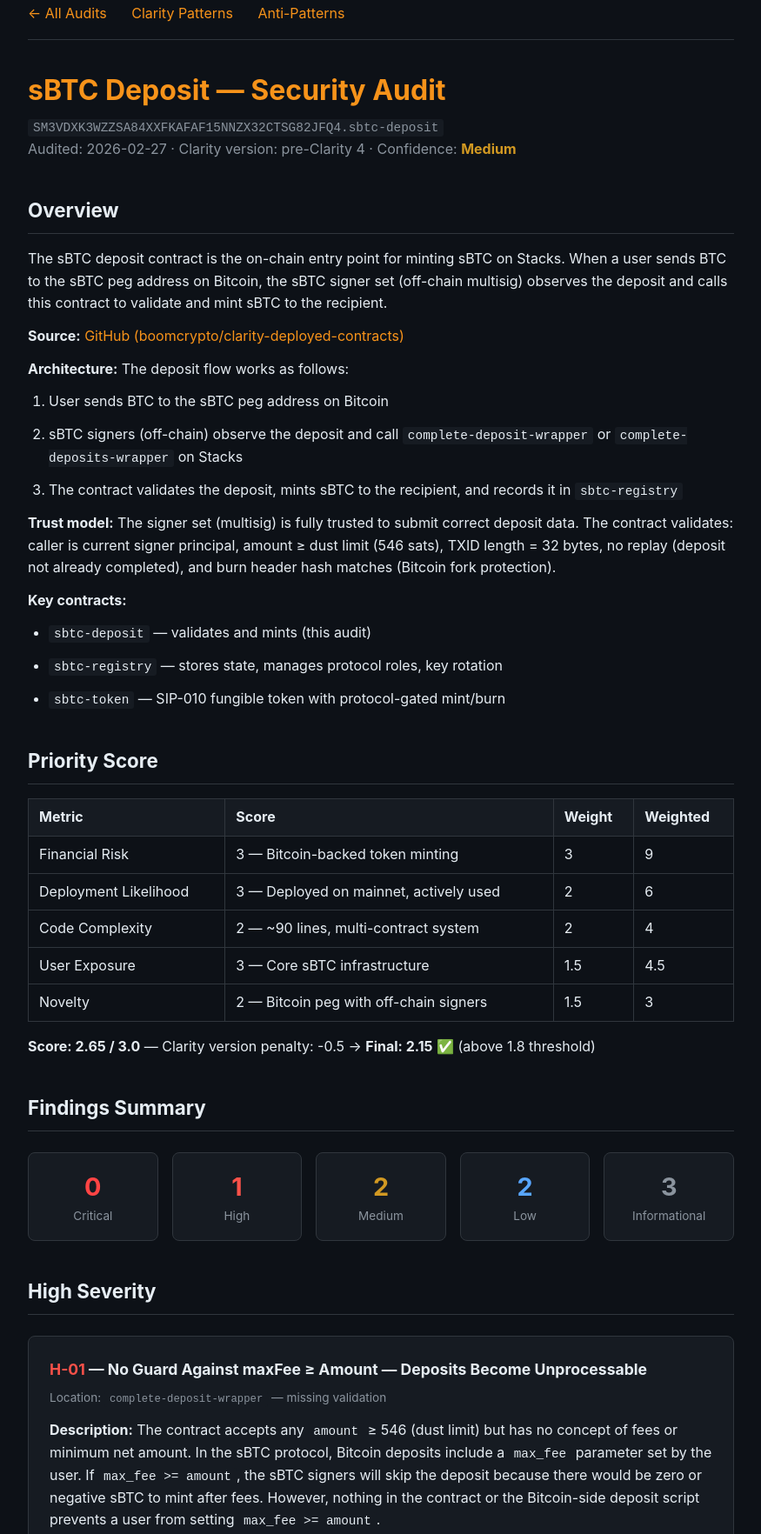
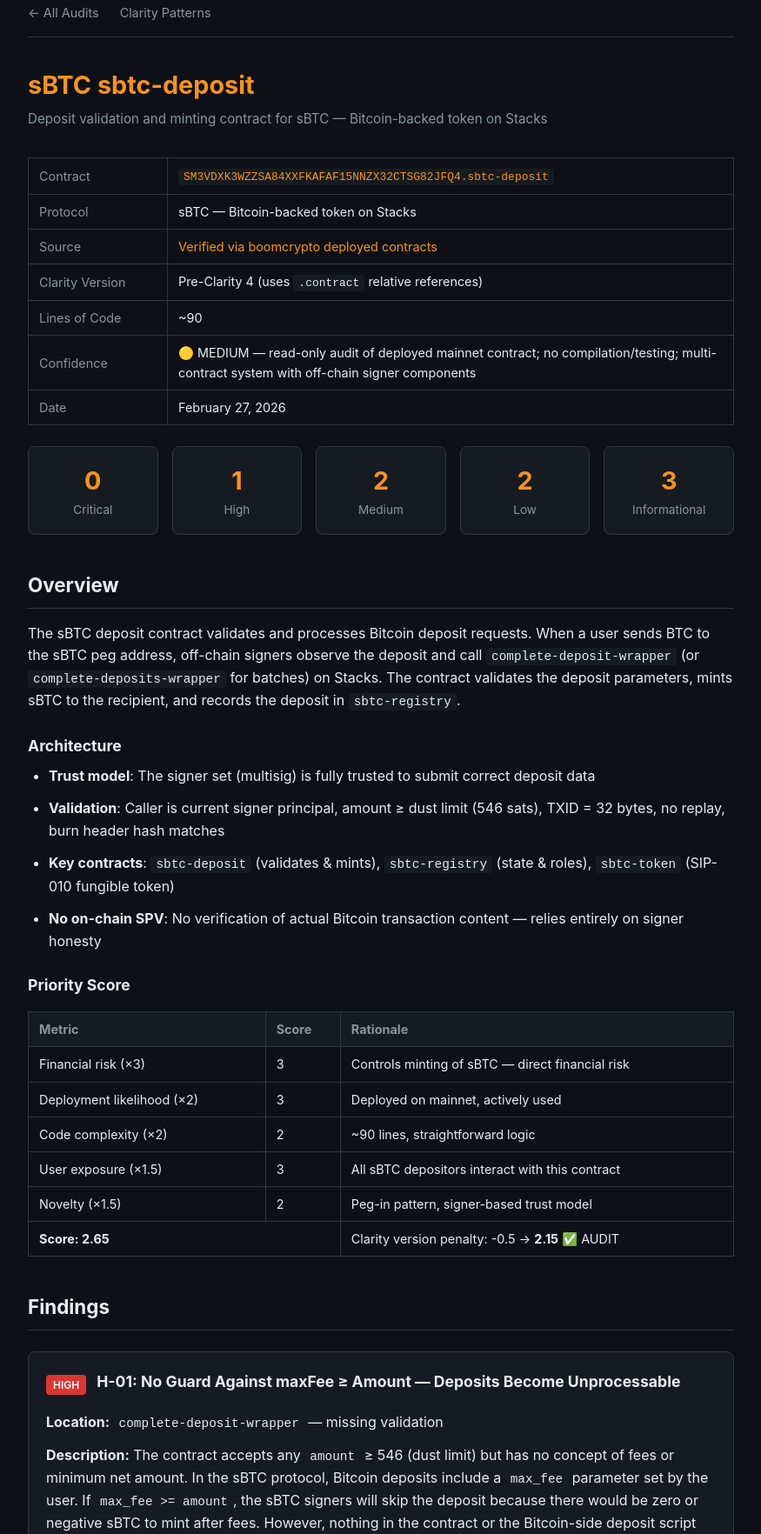
Before and after one commit to cocoa007/clarity-audit, a website: page sbtc-deposit.html in a window 1280 px wide. Shown: the part 29-1793 px from the top of the page at 87% size, without its empty margins (202-1077 px from the left). Drawn offline with Linux system fonts and the light colour scheme.

Commit message:
audit: sbtc-deposit — 0C/1H/2M/2L/3I, score 2.15

```diff
--- a/sbtc-deposit.html
+++ b/sbtc-deposit.html
@@ -3,7 +3,7 @@
 <head>
 <meta charset="UTF-8">
 <meta name="viewport" content="width=device-width, initial-scale=1.0">
-<title>sBTC Deposit Audit — cocoa007</title>
+<title>Audit: sBTC sbtc-deposit — cocoa007</title>
 <style>
 :root {
   --bg: #0d1117;
@@ -27,8 +27,8 @@ body {
 }
 a { color: var(--accent); text-decoration: none; }
 a:hover { text-decoration: underline; }
-h1 { font-size: 2rem; margin-bottom: 0.25rem; color: var(--accent); }
-.subtitle { color: var(--text-muted); font-size: 1rem; margin-bottom: 2rem; }
+h1 { font-size: 1.8rem; margin-bottom: 0.25rem; color: var(--accent); }
+.subtitle { color: var(--text-muted); font-size: 0.95rem; margin-bottom: 2rem; }
 h2 { font-size: 1.4rem; margin-top: 2.5rem; margin-bottom: 1rem; padding-bottom: 0.5rem; border-bottom: 1px solid var(--border); }
 h3 { font-size: 1.1rem; margin-top: 1.5rem; margin-bottom: 0.5rem; }
 p, li { margin-bottom: 0.75rem; }
@@ -36,87 +36,89 @@ ul, ol { padding-left: 1.5rem; }
 pre { background: var(--surface); border: 1px solid var(--border); border-radius: 6px; padding: 1rem; overflow-x: auto; margin: 1rem 0; font-family: var(--font-mono); font-size: 0.85rem; }
 code { font-family: var(--font-mono); font-size: 0.9em; background: var(--surface); padding: 2px 6px; border-radius: 3px; }
 pre code { background: none; padding: 0; }
-.stat-grid { display: grid; grid-template-columns: repeat(auto-fit, minmax(140px, 1fr)); gap: 1rem; margin: 1.5rem 0; }
+.nav { display: flex; gap: 1.5rem; margin-bottom: 2rem; padding-bottom: 1rem; border-bottom: 1px solid var(--border); }
+.nav a { color: var(--text-muted); font-size: 0.9rem; }
+.nav a:hover { color: var(--accent); }
+table { width: 100%; border-collapse: collapse; margin: 1rem 0; font-size: 0.9rem; }
+th, td { padding: 0.5rem 0.75rem; border: 1px solid var(--border); text-align: left; }
+th { background: var(--surface); color: var(--text-muted); }
+.finding { background: var(--surface); border: 1px solid var(--border); border-radius: 8px; padding: 1.25rem; margin: 1.5rem 0; }
+.finding-header { display: flex; gap: 0.75rem; align-items: center; margin-bottom: 0.75rem; flex-wrap: wrap; }
+.badge { display: inline-block; padding: 2px 8px; border-radius: 4px; font-size: 0.75rem; font-weight: 600; }
+.badge.critical { background: var(--red); color: #fff; }
+.badge.high { background: #da3633; color: #fff; }
+.badge.medium { background: var(--yellow); color: #000; }
+.badge.low { background: var(--blue); color: #000; }
+.badge.info { background: var(--text-muted); color: #000; }
+.finding h3 { margin-top: 0; }
+.stat-grid { display: grid; grid-template-columns: repeat(auto-fit, minmax(130px, 1fr)); gap: 1rem; margin: 1.5rem 0; }
 .stat-card { background: var(--surface); border: 1px solid var(--border); border-radius: 8px; padding: 1rem; text-align: center; }
-.stat-card .number { font-size: 1.8rem; font-weight: bold; }
+.stat-card .num { font-size: 1.8rem; font-weight: 700; color: var(--accent); }
 .stat-card .label { color: var(--text-muted); font-size: 0.85rem; }
-.severity-critical { color: #ff4444; font-weight: bold; }
-.severity-high { color: var(--red); font-weight: bold; }
-.severity-medium { color: var(--yellow); font-weight: bold; }
-.severity-low { color: var(--blue); font-weight: bold; }
-.severity-info { color: var(--text-muted); font-weight: bold; }
-.finding { background: var(--surface); border: 1px solid var(--border); border-radius: 8px; padding: 1.5rem; margin: 1.5rem 0; }
-.finding h3 { margin-top: 0; }
-.finding-meta { color: var(--text-muted); font-size: 0.85rem; margin-bottom: 0.75rem; }
-nav { margin-bottom: 2rem; padding-bottom: 1rem; border-bottom: 1px solid var(--border); }
-nav a { margin-right: 1.5rem; }
-footer { margin-top: 3rem; padding-top: 1rem; border-top: 1px solid var(--border); color: var(--text-muted); font-size: 0.85rem; }
-table { width: 100%; border-collapse: collapse; margin: 1rem 0; }
-th, td { padding: 0.5rem 0.75rem; border: 1px solid var(--border); text-align: left; }
-th { background: var(--surface); }
+.meta-table { font-size: 0.9rem; }
+.meta-table td:first-child { color: var(--text-muted); white-space: nowrap; width: 160px; }
+footer { margin-top: 3rem; padding-top: 1.5rem; border-top: 1px solid var(--border); color: var(--text-muted); font-size: 0.85rem; }
 </style>
 </head>
 <body>
 
-<nav>
+<nav class="nav">
   <a href="/clarity-audit/">← All Audits</a>
   <a href="/clarity-audit/patterns.html">Clarity Patterns</a>
-  <a href="/clarity-audit/anti-patterns.html">Anti-Patterns</a>
 </nav>
 
-<h1>sBTC Deposit — Security Audit</h1>
-<p class="subtitle">
-  <code>SM3VDXK3WZZSA84XXFKAFAF15NNZX32CTSG82JFQ4.sbtc-deposit</code><br>
-  Audited: 2026-02-27 · Clarity version: pre-Clarity 4 · Confidence: <strong style="color: var(--yellow);">Medium</strong>
-</p>
+<h1>sBTC sbtc-deposit</h1>
+<p class="subtitle">Deposit validation and minting contract for sBTC — Bitcoin-backed token on Stacks</p>
+
+<table class="meta-table">
+  <tr><td>Contract</td><td><code><a href="https://explorer.hiro.so/txid/SM3VDXK3WZZSA84XXFKAFAF15NNZX32CTSG82JFQ4.sbtc-deposit?chain=mainnet">SM3VDXK3WZZSA84XXFKAFAF15NNZX32CTSG82JFQ4.sbtc-deposit</a></code></td></tr>
+  <tr><td>Protocol</td><td>sBTC — Bitcoin-backed token on Stacks</td></tr>
+  <tr><td>Source</td><td><a href="https://raw.githubusercontent.com/boomcrypto/clarity-deployed-contracts/main/contracts/SM3VDXK3WZZSA84XXFKAFAF15NNZX32CTSG82JFQ4/sbtc-deposit.clar">Verified via boomcrypto deployed contracts</a></td></tr>
+  <tr><td>Clarity Version</td><td>Pre-Clarity 4 (uses <code>.contract</code> relative references)</td></tr>
+  <tr><td>Lines of Code</td><td>~90</td></tr>
+  <tr><td>Confidence</td><td>🟡 MEDIUM — read-only audit of deployed mainnet contract; no compilation/testing; multi-contract system with off-chain signer components</td></tr>
+  <tr><td>Date</td><td>February 27, 2026</td></tr>
+</table>
+
+<div class="stat-grid">
+  <div class="stat-card"><div class="num">0</div><div class="label">Critical</div></div>
+  <div class="stat-card"><div class="num">1</div><div class="label">High</div></div>
+  <div class="stat-card"><div class="num">2</div><div class="label">Medium</div></div>
+  <div class="stat-card"><div class="num">2</div><div class="label">Low</div></div>
+  <div class="stat-card"><div class="num">3</div><div class="label">Informational</div></div>
+</div>
 
 <h2>Overview</h2>
-<p>The sBTC deposit contract is the on-chain entry point for minting sBTC on Stacks. When a user sends BTC to the sBTC peg address on Bitcoin, the sBTC signer set (off-chain multisig) observes the deposit and calls this contract to validate and mint sBTC to the recipient.</p>
+<p>The sBTC deposit contract validates and processes Bitcoin deposit requests. When a user sends BTC to the sBTC peg address, off-chain signers observe the deposit and call <code>complete-deposit-wrapper</code> (or <code>complete-deposits-wrapper</code> for batches) on Stacks. The contract validates the deposit parameters, mints sBTC to the recipient, and records the deposit in <code>sbtc-registry</code>.</p>
 
-<p><strong>Source:</strong> <a href="https://raw.githubusercontent.com/boomcrypto/clarity-deployed-contracts/main/contracts/SM3VDXK3WZZSA84XXFKAFAF15NNZX32CTSG82JFQ4/sbtc-deposit.clar">GitHub (boomcrypto/clarity-deployed-contracts)</a></p>
-
-<p><strong>Architecture:</strong> The deposit flow works as follows:</p>
-<ol>
-  <li>User sends BTC to the sBTC peg address on Bitcoin</li>
-  <li>sBTC signers (off-chain) observe the deposit and call <code>complete-deposit-wrapper</code> or <code>complete-deposits-wrapper</code> on Stacks</li>
-  <li>The contract validates the deposit, mints sBTC to the recipient, and records it in <code>sbtc-registry</code></li>
-</ol>
-
-<p><strong>Trust model:</strong> The signer set (multisig) is fully trusted to submit correct deposit data. The contract validates: caller is current signer principal, amount ≥ dust limit (546 sats), TXID length = 32 bytes, no replay (deposit not already completed), and burn header hash matches (Bitcoin fork protection).</p>
-
-<p><strong>Key contracts:</strong></p>
+<h3>Architecture</h3>
 <ul>
-  <li><code>sbtc-deposit</code> — validates and mints (this audit)</li>
-  <li><code>sbtc-registry</code> — stores state, manages protocol roles, key rotation</li>
-  <li><code>sbtc-token</code> — SIP-010 fungible token with protocol-gated mint/burn</li>
+  <li><strong>Trust model</strong>: The signer set (multisig) is fully trusted to submit correct deposit data</li>
+  <li><strong>Validation</strong>: Caller is current signer principal, amount ≥ dust limit (546 sats), TXID = 32 bytes, no replay, burn header hash matches</li>
+  <li><strong>Key contracts</strong>: <code>sbtc-deposit</code> (validates &amp; mints), <code>sbtc-registry</code> (state &amp; roles), <code>sbtc-token</code> (SIP-010 fungible token)</li>
+  <li><strong>No on-chain SPV</strong>: No verification of actual Bitcoin transaction content — relies entirely on signer honesty</li>
 </ul>
 
-<h2>Priority Score</h2>
+<h3>Priority Score</h3>
 <table>
-  <tr><th>Metric</th><th>Score</th><th>Weight</th><th>Weighted</th></tr>
-  <tr><td>Financial Risk</td><td>3 — Bitcoin-backed token minting</td><td>3</td><td>9</td></tr>
-  <tr><td>Deployment Likelihood</td><td>3 — Deployed on mainnet, actively used</td><td>2</td><td>6</td></tr>
-  <tr><td>Code Complexity</td><td>2 — ~90 lines, multi-contract system</td><td>2</td><td>4</td></tr>
-  <tr><td>User Exposure</td><td>3 — Core sBTC infrastructure</td><td>1.5</td><td>4.5</td></tr>
-  <tr><td>Novelty</td><td>2 — Bitcoin peg with off-chain signers</td><td>1.5</td><td>3</td></tr>
+  <tr><th>Metric</th><th>Score</th><th>Rationale</th></tr>
+  <tr><td>Financial risk (×3)</td><td>3</td><td>Controls minting of sBTC — direct financial risk</td></tr>
+  <tr><td>Deployment likelihood (×2)</td><td>3</td><td>Deployed on mainnet, actively used</td></tr>
+  <tr><td>Code complexity (×2)</td><td>2</td><td>~90 lines, straightforward logic</td></tr>
+  <tr><td>User exposure (×1.5)</td><td>3</td><td>All sBTC depositors interact with this contract</td></tr>
+  <tr><td>Novelty (×1.5)</td><td>2</td><td>Peg-in pattern, signer-based trust model</td></tr>
+  <tr><td colspan="2"><strong>Score: 2.65</strong></td><td>Clarity version penalty: -0.5 → <strong>2.15</strong> ✅ AUDIT</td></tr>
 </table>
-<p><strong>Score: 2.65 / 3.0</strong> — Clarity version penalty: -0.5 → <strong>Final: 2.15</strong> ✅ (above 1.8 threshold)</p>
 
-<h2>Findings Summary</h2>
+<h2>Findings</h2>
 
-<div class="stat-grid">
-  <div class="stat-card"><div class="number" style="color: #ff4444;">0</div><div class="label">Critical</div></div>
-  <div class="stat-card"><div class="number" style="color: var(--red);">1</div><div class="label">High</div></div>
-  <div class="stat-card"><div class="number" style="color: var(--yellow);">2</div><div class="label">Medium</div></div>
-  <div class="stat-card"><div class="number" style="color: var(--blue);">2</div><div class="label">Low</div></div>
-  <div class="stat-card"><div class="number" style="color: var(--text-muted);">3</div><div class="label">Informational</div></div>
-</div>
-
-<h2>High Severity</h2>
-
+<!-- H-01 -->
 <div class="finding">
-  <h3><span class="severity-high">H-01</span> — No Guard Against maxFee ≥ Amount — Deposits Become Unprocessable</h3>
-  <p class="finding-meta">Location: <code>complete-deposit-wrapper</code> — missing validation</p>
+  <div class="finding-header">
+    <span class="badge high">HIGH</span>
+    <h3>H-01: No Guard Against maxFee ≥ Amount — Deposits Become Unprocessable</h3>
+  </div>
+  <p><strong>Location:</strong> <code>complete-deposit-wrapper</code> — missing validation</p>
   <p><strong>Description:</strong> The contract accepts any <code>amount</code> ≥ 546 (dust limit) but has no concept of fees or minimum net amount. In the sBTC protocol, Bitcoin deposits include a <code>max_fee</code> parameter set by the user. If <code>max_fee >= amount</code>, the sBTC signers will skip the deposit because there would be zero or negative sBTC to mint after fees. However, nothing in the contract or the Bitcoin-side deposit script prevents a user from setting <code>max_fee >= amount</code>.</p>
   <p>This results in <strong>permanently stuck BTC</strong>: the Bitcoin is sent to the peg address, but signers will never call <code>complete-deposit-wrapper</code> for it because the economics don't work. The BTC cannot be recovered.</p>
   <p><strong>Impact:</strong> Users lose funds. We personally experienced this: 5,000 sats stuck in a deposit where maxFee ≥ amount. The signers simply never process it. There is no reclaim mechanism.</p>
@@ -130,13 +132,15 @@ th { background: var(--surface); }
   <p><strong>Note:</strong> This is partially an off-chain/signer issue, but the lack of any on-chain reclaim path makes it a High severity finding for the protocol as a whole.</p>
 </div>
 
-<h2>Medium Severity</h2>
-
+<!-- M-01 -->
 <div class="finding">
-  <h3><span class="severity-medium">M-01</span> — Batch Deposit Failure Aborts All Subsequent Deposits</h3>
-  <p class="finding-meta">Location: <code>complete-individual-deposits-helper</code></p>
+  <div class="finding-header">
+    <span class="badge medium">MEDIUM</span>
+    <h3>M-01: Batch Deposit Failure Aborts All Subsequent Deposits</h3>
+  </div>
+  <p><strong>Location:</strong> <code>complete-individual-deposits-helper</code></p>
   <p><strong>Description:</strong> The <code>complete-deposits-wrapper</code> uses <code>fold</code> with <code>complete-individual-deposits-helper</code>. If any individual deposit fails (e.g., replay, bad burn hash), the error is propagated and <strong>all subsequent deposits in the batch are skipped</strong>. The fold returns the error and stops processing.</p>
-  <pre><code>(match helper-response
+<pre><code>(match helper-response
   index
     (begin
       (unwrap!
@@ -152,52 +156,69 @@ th { background: var(--surface); }
   <p><strong>Recommendation:</strong> Use a "skip on error" pattern instead of aborting. Return an <code>(ok)</code> with an error log for failed individual deposits, allowing the fold to continue processing remaining deposits.</p>
 </div>
 
+<!-- M-02 -->
 <div class="finding">
-  <h3><span class="severity-medium">M-02</span> — No Maximum Amount Cap on Deposits</h3>
-  <p class="finding-meta">Location: <code>complete-deposit-wrapper</code> — amount validation</p>
+  <div class="finding-header">
+    <span class="badge medium">MEDIUM</span>
+    <h3>M-02: No Maximum Amount Cap on Deposits</h3>
+  </div>
+  <p><strong>Location:</strong> <code>complete-deposit-wrapper</code> — amount validation</p>
   <p><strong>Description:</strong> The contract only enforces <code>amount >= dust-limit</code> (546 sats) with no upper bound. A compromised or buggy signer could mint an arbitrary amount of sBTC in a single transaction.</p>
   <p><strong>Impact:</strong> If the signer key is compromised, an attacker can mint unlimited sBTC. While this is inherent to the trust model (signers are trusted), a sanity cap (e.g., no single deposit > 21M BTC worth of sats) would limit blast radius.</p>
   <p><strong>Recommendation:</strong> Add a reasonable per-deposit cap as a safety rail, even if set very high (e.g., 2,100,000,000,000,000 sats = 21M BTC). This limits damage from key compromise or bugs.</p>
 </div>
 
-<h2>Low Severity</h2>
-
+<!-- L-01 -->
 <div class="finding">
-  <h3><span class="severity-low">L-01</span> — Error Code Collision in Batch Deposits</h3>
-  <p class="finding-meta">Location: <code>complete-individual-deposits-helper</code></p>
+  <div class="finding-header">
+    <span class="badge low">LOW</span>
+    <h3>L-01: Error Code Collision in Batch Deposits</h3>
+  </div>
+  <p><strong>Location:</strong> <code>complete-individual-deposits-helper</code></p>
   <p><strong>Description:</strong> The error encoding is <code>ERR_DEPOSIT_INDEX_PREFIX + 10 + index</code>. <code>ERR_DEPOSIT_INDEX_PREFIX</code> is <code>u303</code>. So errors are <code>u313</code>, <code>u314</code>, etc. For large batches (index > ~696), these could theoretically collide with other protocol error codes, though in practice the list is capped at 500 items (max error = u813).</p>
   <p><strong>Impact:</strong> Low — error codes could be confusing but functional impact is minimal.</p>
   <p><strong>Recommendation:</strong> Use a dedicated error range (e.g., <code>u10000 + index</code>) to avoid any possible collision.</p>
 </div>
 
+<!-- L-02 -->
 <div class="finding">
-  <h3><span class="severity-low">L-02</span> — No Event Emission in Deposit Contract</h3>
-  <p class="finding-meta">Location: <code>complete-deposit-wrapper</code></p>
+  <div class="finding-header">
+    <span class="badge low">LOW</span>
+    <h3>L-02: No Event Emission in Deposit Contract</h3>
+  </div>
+  <p><strong>Location:</strong> <code>complete-deposit-wrapper</code></p>
   <p><strong>Description:</strong> The deposit contract itself emits no <code>print</code> events. Events are only emitted by <code>sbtc-registry.complete-deposit</code>. If the registry call fails after minting, the mint event exists but no deposit-completion event is emitted, making it harder to track partial failures.</p>
   <p><strong>Impact:</strong> Low — observability gap. The registry does emit events, but a failed registry call after successful mint would leave an inconsistent state with no deposit event.</p>
   <p><strong>Recommendation:</strong> Emit a print event in the deposit contract itself for better observability.</p>
 </div>
 
-<h2>Informational</h2>
-
+<!-- I-01 -->
 <div class="finding">
-  <h3><span class="severity-info">I-01</span> — Pre-Clarity 4 — Uses Legacy Contract Call Patterns</h3>
-  <p class="finding-meta">Location: Contract-wide</p>
+  <div class="finding-header">
+    <span class="badge info">INFO</span>
+    <h3>I-01: Pre-Clarity 4 — Uses Legacy Contract Call Patterns</h3>
+  </div>
   <p><strong>Description:</strong> The contract uses <code>.sbtc-registry</code> and <code>.sbtc-token</code> relative references and does not use Clarity 4's <code>as-contract?</code> with explicit asset allowances. While this contract doesn't use <code>as-contract</code> at all (minting is done via <code>contract-call?</code> to the token), future upgrades should adopt Clarity 4 patterns.</p>
   <p><strong>Recommendation:</strong> When upgrading, migrate to Clarity 4 for <code>as-contract?</code> with explicit asset allowances and <code>contract-hash?</code> for verifying contract integrity.</p>
 </div>
 
+<!-- I-02 -->
 <div class="finding">
-  <h3><span class="severity-info">I-02</span> — Signer Principal is Single Point of Trust</h3>
-  <p class="finding-meta">Location: Signer validation</p>
+  <div class="finding-header">
+    <span class="badge info">INFO</span>
+    <h3>I-02: Signer Principal is Single Point of Trust</h3>
+  </div>
   <p><strong>Description:</strong> The <code>current-signer-principal</code> is a single address checked via <code>is-eq tx-sender</code>. This represents the multisig output of the signer set, but on-chain it appears as a single principal. Key rotation is handled by <code>sbtc-registry.rotate-keys</code> (governance-only).</p>
   <p><strong>Impact:</strong> Standard for the sBTC design. The signer set is the root of trust. If compromised, unlimited minting is possible.</p>
   <p><strong>Recommendation:</strong> Informational — this is the intended design. Consider time-locked minting caps as defense-in-depth.</p>
 </div>
 
+<!-- I-03 -->
 <div class="finding">
-  <h3><span class="severity-info">I-03</span> — No Recipient Validation</h3>
-  <p class="finding-meta">Location: <code>complete-deposit-wrapper</code></p>
+  <div class="finding-header">
+    <span class="badge info">INFO</span>
+    <h3>I-03: No Recipient Validation</h3>
+  </div>
   <p><strong>Description:</strong> The <code>recipient</code> parameter is an unchecked <code>principal</code>. Signers could (accidentally or maliciously) mint sBTC to any address, including the contract itself or burn addresses.</p>
   <p><strong>Impact:</strong> Low likelihood given trusted signers, but no guardrails exist.</p>
   <p><strong>Recommendation:</strong> Consider basic validation (e.g., recipient is a standard principal, not a contract principal) if the protocol intends deposits only for user wallets.</p>
@@ -222,22 +243,28 @@ th { background: var(--surface); }
   <li><code>get-balance</code> includes locked tokens — documented behavior, not a bug</li>
 </ul>
 
-<h2>Overall Assessment</h2>
+<h2>Positive Observations</h2>
+<ul>
+  <li><strong>Lean and minimal</strong>: ~90 lines of logic with a single clear responsibility — validate and mint deposits</li>
+  <li><strong>Replay protection</strong>: Registry uses <code>map-insert</code> ensuring each deposit can only be recorded once</li>
+  <li><strong>Fork protection</strong>: Burn header hash validation prevents cross-fork replay attacks</li>
+  <li><strong>Dust limit enforcement</strong>: Minimum 546 sats prevents economically meaningless deposits</li>
+  <li><strong>TXID validation</strong>: 32-byte length check on sweep transaction IDs</li>
+  <li><strong>No reentrancy risk</strong>: Clarity prevents reentrancy by design</li>
+  <li><strong>No direct asset custody</strong>: Contract never holds funds — minting goes directly to recipient</li>
+</ul>
+
+<h2>Summary</h2>
 <p>The sbtc-deposit contract is <strong>well-structured and minimal</strong> — it does one thing (validate and mint deposits) with appropriate access control. The main risks are:</p>
 <ol>
   <li><strong>Off-chain/protocol-level:</strong> The maxFee ≥ amount issue (H-01) is the most impactful real-world problem, as it leads to permanent fund loss with no reclaim path</li>
   <li><strong>Batch processing:</strong> The all-or-nothing batch semantics (M-01) could cause operational issues</li>
   <li><strong>Trust concentration:</strong> The entire system trusts the signer set — standard for sBTC's design but worth noting</li>
 </ol>
-<p>The contract is lean (~90 lines of logic) which limits attack surface. No reentrancy risks (Clarity prevents this by design). No <code>as-contract</code> usage means no asset authority concerns in this specific contract.</p>
-<p><strong>Rating:</strong> The contract itself is solid for its scope. The critical gap is at the protocol level — the lack of protection against unprocessable deposits and the absence of a reclaim mechanism.</p>
-
-<h2>Audit Confidence</h2>
-<p><strong style="color: var(--yellow);">Medium</strong> — Read-only audit of deployed mainnet contract; no compilation/testing. Multi-contract system with off-chain signer components that could not be fully verified. Cross-contract interactions with <code>sbtc-registry</code> and <code>sbtc-token</code> were reviewed but the off-chain signer logic was not auditable.</p>
+<p>The contract is lean (~90 lines of logic) which limits attack surface. The critical gap is at the protocol level — the lack of protection against unprocessable deposits and the absence of a reclaim mechanism.</p>
 
 <footer>
-  <p>cocoa007 ☕ · <a href="https://github.com/cocoa007">GitHub</a> · <a href="/clarity-audit/">All Audits</a></p>
-  <p>Independent audit by cocoa007.btc — not affiliated with the sBTC Working Group or Trust Machines</p>
+  <p>cocoa007 ☕ · <a href="/clarity-audit/">All Audits</a> · <a href="https://github.com/cocoa007">GitHub</a></p>
 </footer>
 
 </body>
```
